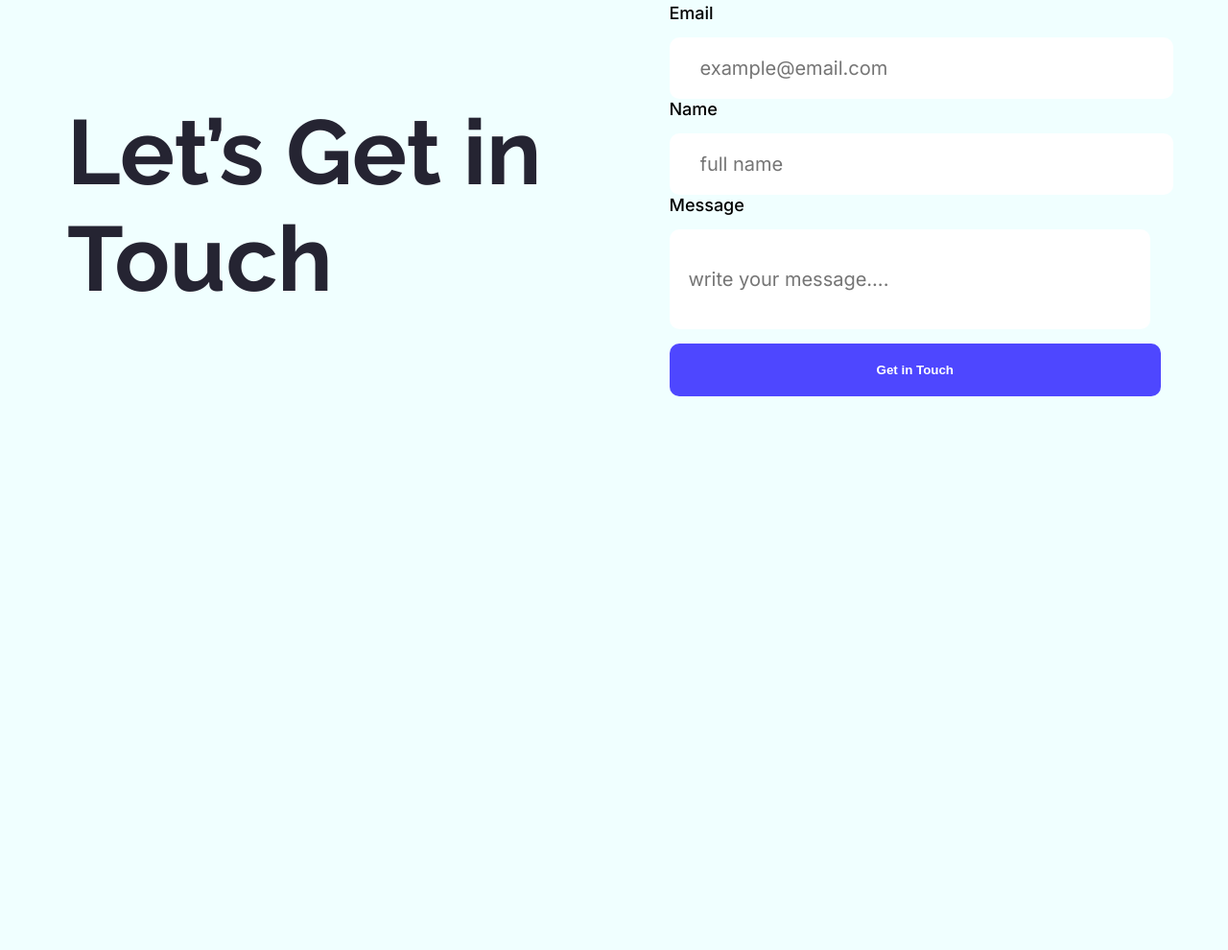
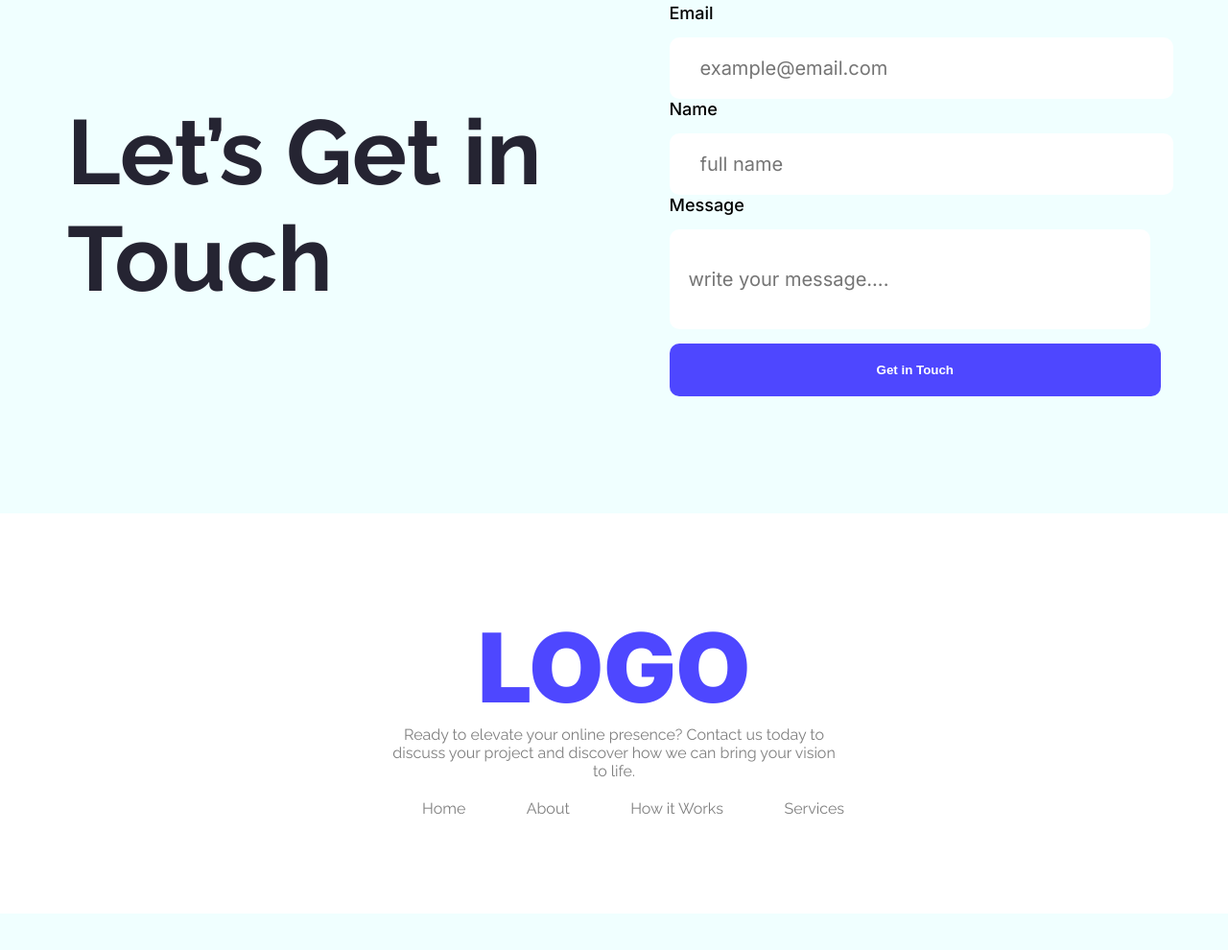
Before and after one commit to Ibne-Shahid/B12A01-landing-launchpad-repo, a plain HTML site: page index.html in a window 1280 px wide. Shown: the part 2885-3875 px from the top of the page at 96% size. Before the commit the page ends 3420 px from the top, so only its background shows below. Drawn offline with Linux system fonts and the light colour scheme.

Commit message:
footer section complete and assignment finish

```diff
--- a/index.html
+++ b/index.html
@@ -163,6 +163,23 @@
 
     <footer>
 
+        <section class="footer">
+            <div class="footer-container center-alignment">
+                <h1 class="footer-heading inter-font txt-purple-color ">LOGO</h1>
+                <p class="para-style-3 para-color">Ready to elevate your online presence? Contact us today to discuss
+                    your project and discover how we can bring your vision to life.
+                </p>
+                <div class="footer-end">
+                    <ul class="footer-end-links">
+                        <li><a class="para-color" href="">Home</a></li>
+                        <li><a class="para-color" href="">About</a></li>
+                        <li><a class="para-color" href="">How it Works</a></li>
+                        <li><a class="para-color" href="">Services</a></li>
+                    </ul>
+                </div>
+            </div>
+        </section>
+
     </footer>
 
 </body>
--- a/styles/style.css
+++ b/styles/style.css
@@ -15,6 +15,10 @@ body {
 a{
     text-decoration: none;
     color: white;
+}
+
+li{
+    list-style: none;
 }
 
 .container {
@@ -252,3 +256,24 @@ img {
     padding: 20px ;
     width: 100%;
 }
+
+/* Footer styles */
+
+.footer{
+    background-color: white;
+}
+
+.footer-heading{
+    font-size: 100px;
+    font-weight: 900;
+}
+
+.footer-container{
+    padding: 100px 400px;
+}
+
+.footer-end-links{
+    display: flex;
+    justify-content: space-between;
+    margin-top: 20px;
+}
```
